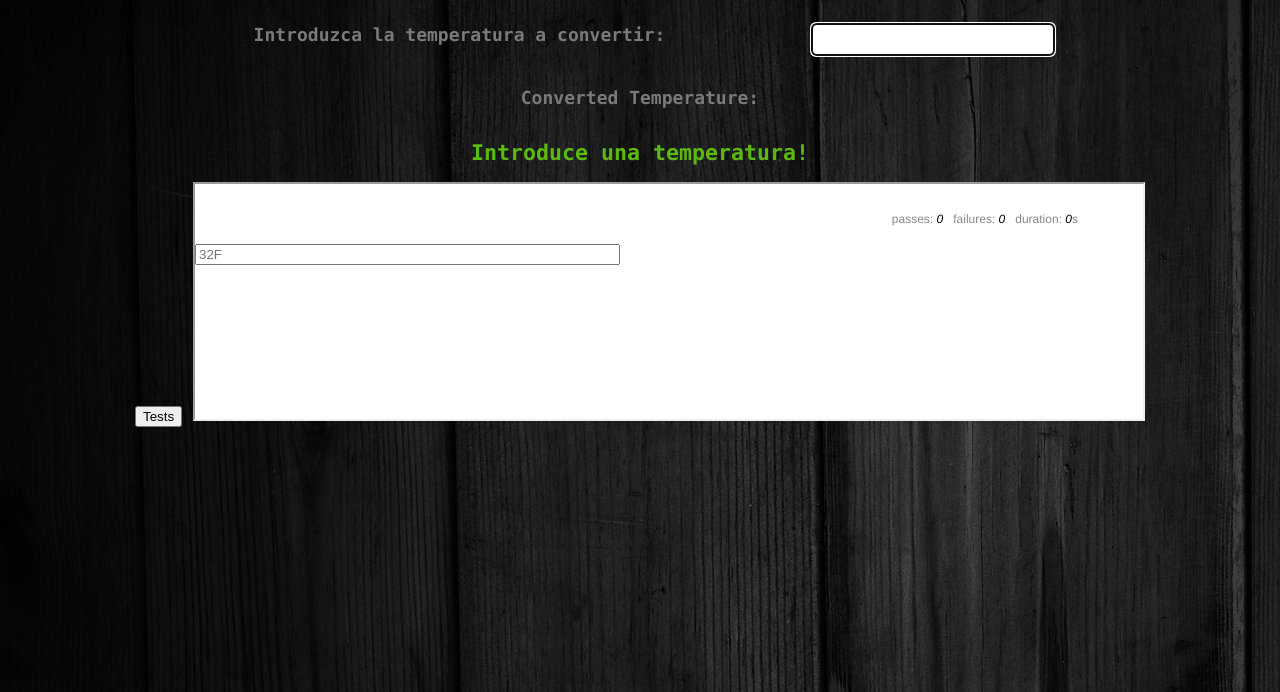
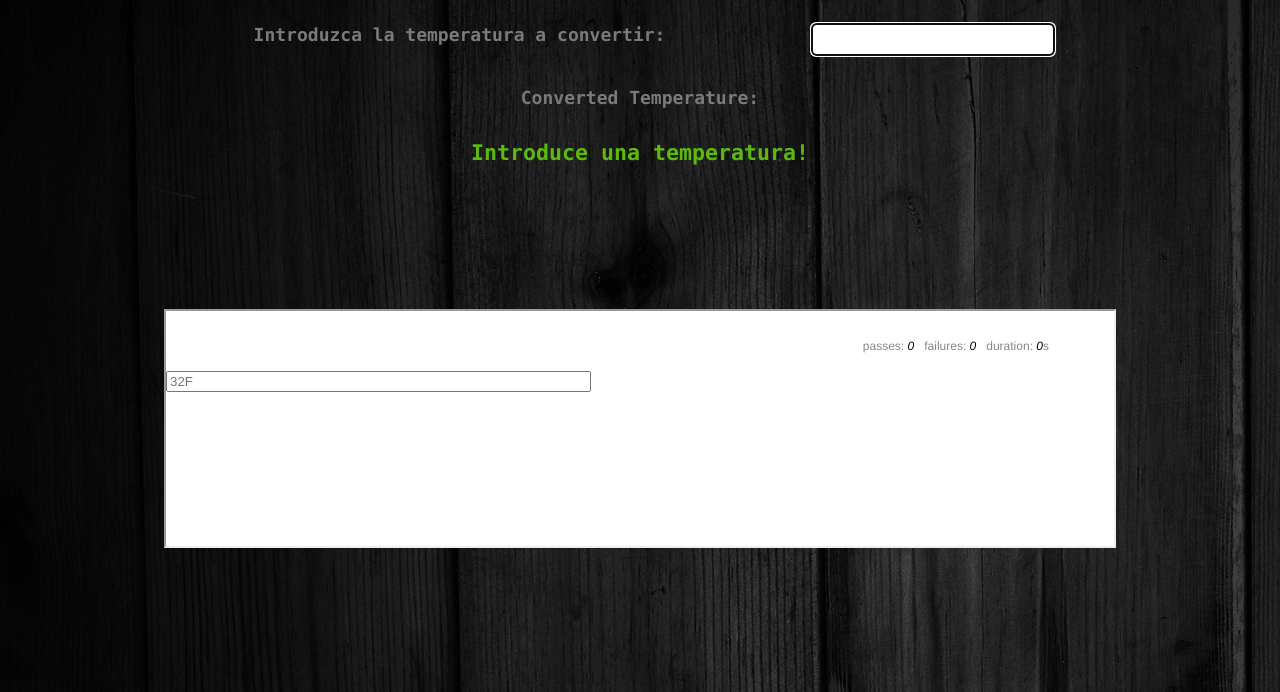
Before and after one commit to danielquijada/pl-p1-conversor-temperaturas, a website: page index.html in a window 1280 px wide. Shown: the part 108-800 px from the top of the page. Drawn offline with Linux system fonts and the light colour scheme.

Commit message:
Update index.html

```diff
--- a/index.html
+++ b/index.html
@@ -20,7 +20,6 @@
             <th colspan=2><span class="output" temp="warm" id="converted">Introduce una temperatura!</span></th>
          </tr>
       </table>
-      <button onclick="toggleTest">Tests</button>
       <iframe class="frame-pruebas" src=./tests/index.html>
    </body>
 </html>
```
